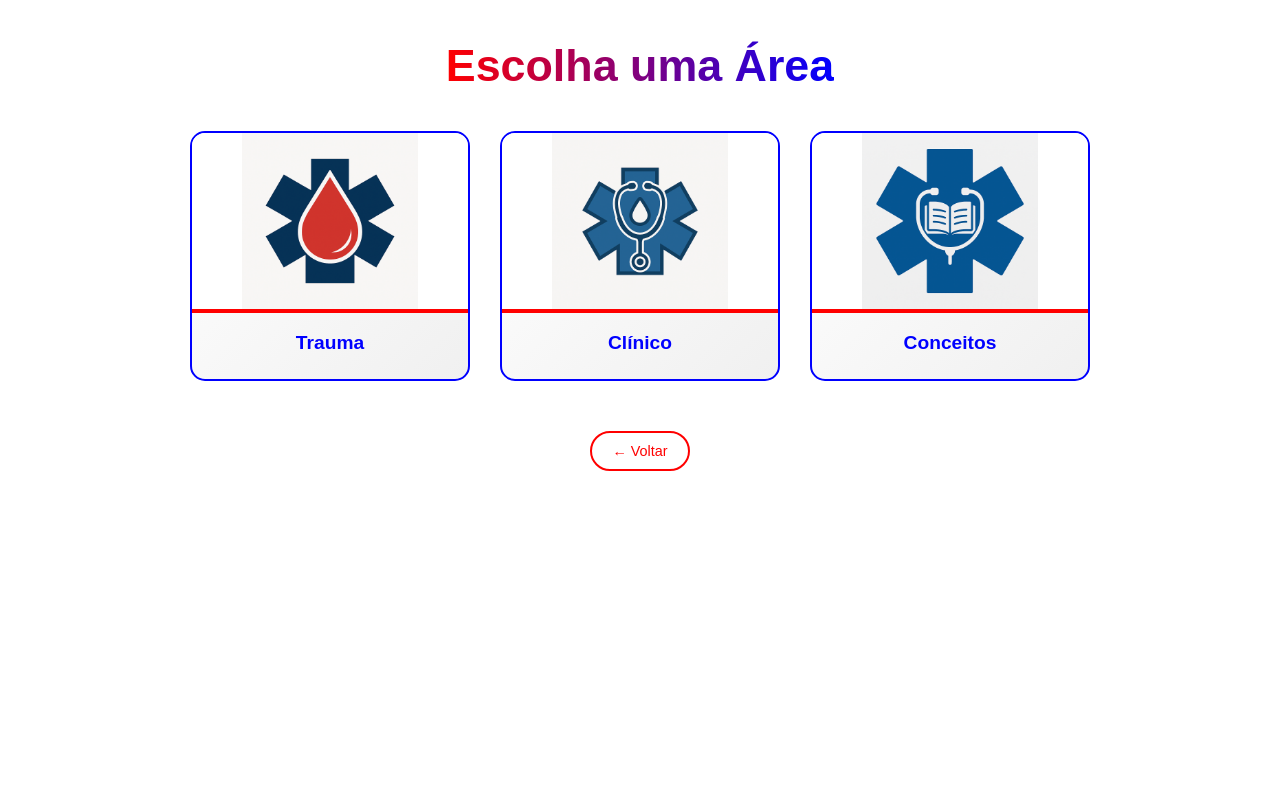
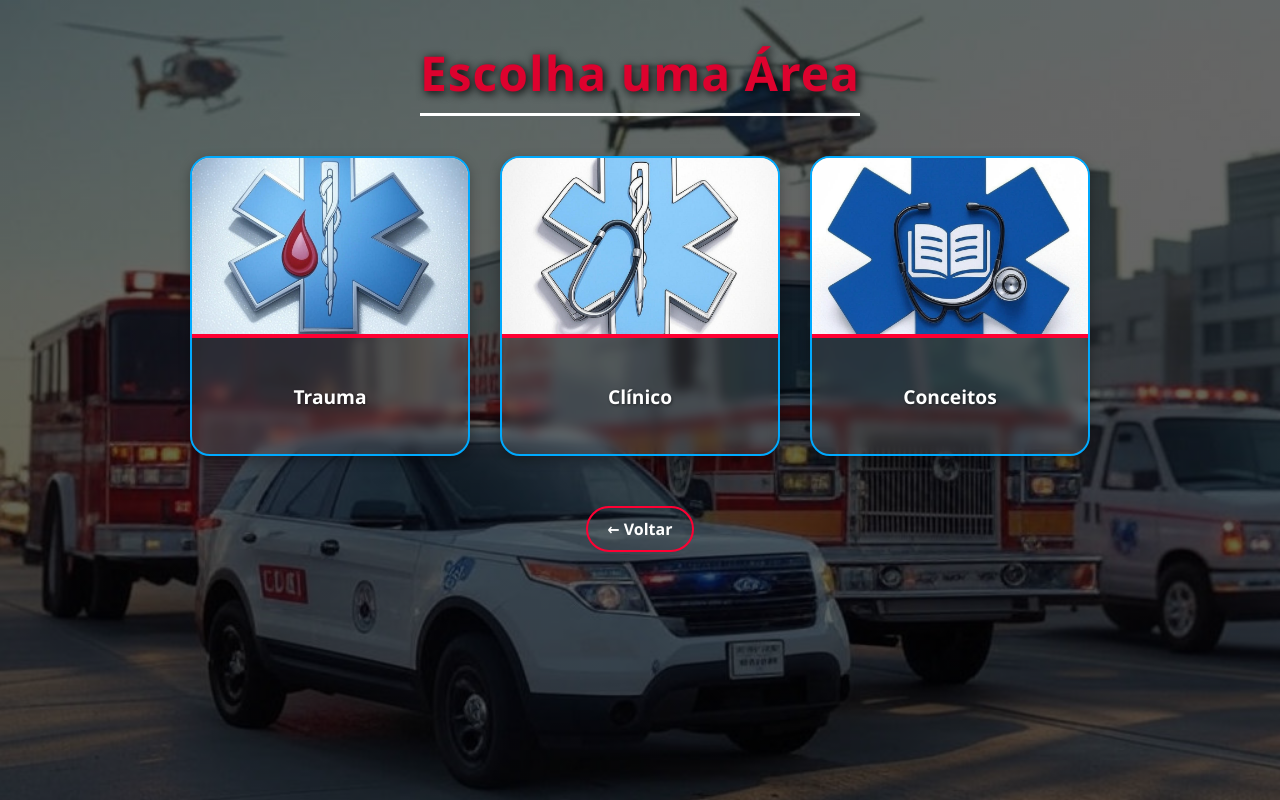
Before and after one commit to CaduDev99/aula-de-aph, a plain HTML site: page aula.html in a window 1280 px wide. Drawn offline with Linux system fonts and the light colour scheme.

Commit message:
Atualizações

```diff
--- a/aula.html
+++ b/aula.html
@@ -12,22 +12,29 @@
     }
 
     body {
-      background-color: #ffffff;
-      font-family: Arial, sans-serif;
-      color: #000;
+      background-image: linear-gradient(rgba(0, 0, 0, 0.6), rgba(0, 0, 0, 0.6)), url('assets/area.jpg');
+      background-size: cover;
+      background-position: center;
+      font-family: 'Segoe UI', Tahoma, Geneva, Verdana, sans-serif;
+      color: #fff;
       display: flex;
       flex-direction: column;
       align-items: center;
       padding: 40px 20px;
+      min-height: 100vh;
     }
 
     h1 {
-      font-size: 2.8rem;
+      color: #dd022e;
+      font-size: 3rem;
       margin-bottom: 40px;
-      background: linear-gradient(90deg, #ff0000, #0000ff);
-      -webkit-background-clip: text ;
-      -webkit-text-fill-color: transparent;
+      font-weight: 800;
+      letter-spacing: 1px;
+      text-shadow: 1px 1px 2px rgba(0, 0, 0, 0.7);
+      border-bottom: 3px solid #ffffff;
+      padding-bottom: 8px;
       text-align: center;
+      text-shadow: 2px 2px 10px black;
     }
 
     .card-container {
@@ -39,52 +46,62 @@
     }
 
     .card {
-      background: linear-gradient(135deg, #ffffff, #f0f0f0);
-      border: 2px solid #0000ff;
-      border-radius: 15px;
+      background: rgba(255, 255, 255, 0.1);
+      border: 2px solid #00aaff;
+      border-radius: 20px;
       overflow: hidden;
       width: 280px;
+      height: 300px;
       text-align: center;
       text-decoration: none;
-      color: #000;
+      color: #fff;
       transition: transform 0.3s ease, box-shadow 0.3s ease;
-      padding-bottom: 10px;
+      backdrop-filter: blur(6px);
+      box-shadow: 0 4px 12px rgba(0, 0, 0, 0.3);
+      display: flex;
+      flex-direction: column;
     }
 
     .card img {
       width: 100%;
       height: 180px;
-      object-fit: contain;
-      background-color: #fff;
-      border-bottom: 4px solid #ff0000;
+      object-fit: cover;
+      background-color: rgba(255, 255, 255, 0.9);
+      border-bottom: 4px solid #ff0033;
     }
 
     .card-title {
-      padding: 15px;
+      padding: 8px 10px;
       font-size: 1.2rem;
-      font-weight: bold;
-      color: #0000ff;
+      font-weight: 600;
+      color: #ffffff;
+      text-shadow: 1px 1px 3px rgba(0, 0, 0, 0.5);
+      flex: 1;
+      display: flex;
+      align-items: center;
+      justify-content: center;
     }
 
     .card:hover {
       transform: scale(1.05);
-      box-shadow: 0 0 10px rgba(255, 0, 0, 0.5);
+      box-shadow: 0 0 20px rgba(0, 191, 255, 0.5);
       cursor: pointer;
     }
 
     .back-button {
-      background-color: #ffffff;
-      border: 2px solid #ff0000;
-      color: #ff0000;
+      background-color: transparent;
+      border: 2px solid #ff0033;
+      color: #fff;
       padding: 10px 20px;
-      border-radius: 20px;
+      border-radius: 25px;
       text-decoration: none;
-      font-size: 0.9rem;
+      font-size: 1rem;
       transition: 0.3s;
+      font-weight: bold;
     }
 
     .back-button:hover {
-      background-color: #ff0000;
+      background-color: #ff0033;
       color: #fff;
     }
   </style>
@@ -94,17 +111,17 @@
 
   <div class="card-container">
     <a href="Trauma.html" class="card">
-      <img src="assets/trauma.png" alt="Aula de Trauma">
+      <img src="assets/trauma.jpg" alt="Aula de Trauma">
       <div class="card-title">Trauma</div>
     </a>
 
     <a href="#clinico" class="card">
-      <img src="assets/clinico.png" alt="Aula Clínica">
+      <img src="assets/clinico.jpg" alt="Aula Clínica">
       <div class="card-title">Clínico</div>
     </a>
 
     <a href="#conceitos" class="card">
-      <img src="assets/conceito.png" alt="Conceitos Básicos">
+      <img src="assets/conceitos.jpg" alt="Conceitos Básicos">
       <div class="card-title">Conceitos</div>
     </a>
   </div>
```
Also changed, not shown: assets/area.jpg (added), assets/clinico.jpg (added), assets/conceitos.jpg (added), assets/trauma.jpg (added).
